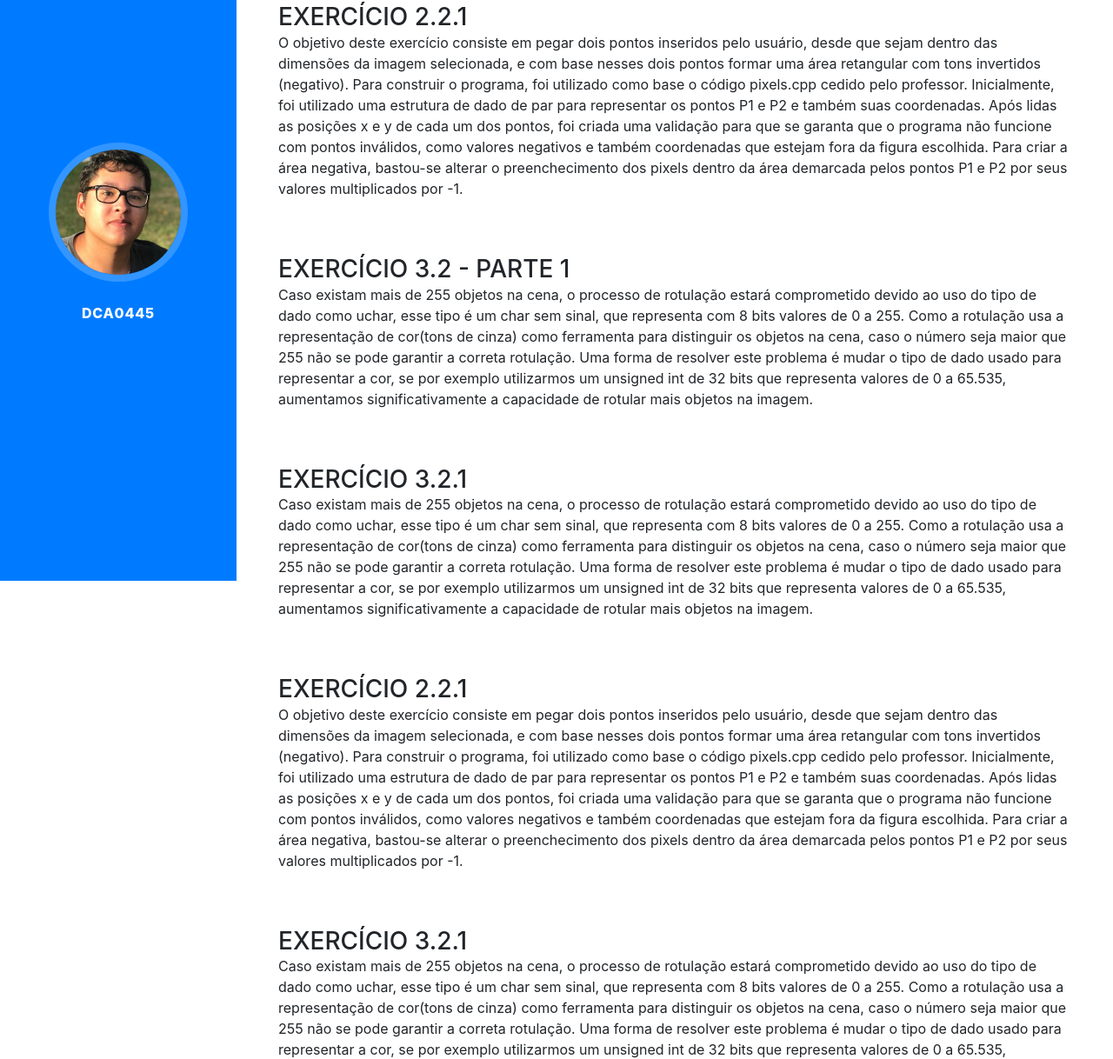
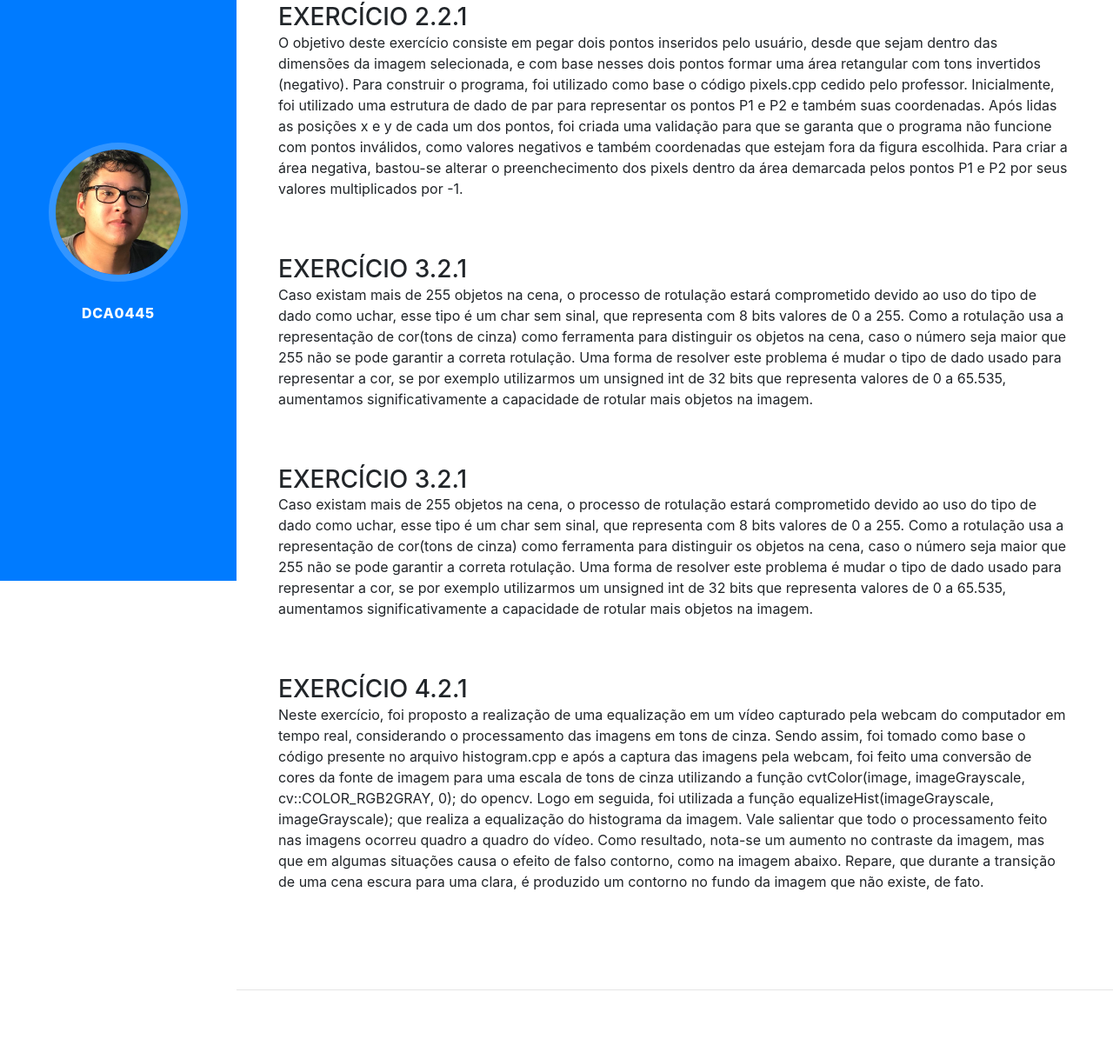
Before and after one commit to igorcbrito/igorcbrito.github.io, a website with bundled scripts: page dca0445.html in a window 1280 px wide. Shown: the part 132-1350 px from the top of the page at 87% size. After the commit the page ends 1271 px from the top, so only its background shows below. Built offline with nearby package versions, Linux system fonts and the light colour scheme; a web font is replaced by a local one.

Commit message:
Removidos os exercicios repetidos

```diff
--- a/dca0445.html
+++ b/dca0445.html
@@ -63,30 +63,11 @@
           </div>
         </div>
 
-        <div class="resume-item d-flex flex-column flex-md-row justify-content-between mb-5">
-          <div class="resume-content">
-            <h3 class="mb-0">Exercício 3.2 - parte 1</h3>
-            <p>Caso existam mais de 255 objetos na cena, o processo de rotulação estará comprometido devido ao uso do tipo de dado como uchar, esse tipo é um char sem sinal, que representa com 8 bits valores de 0 a 255. Como a rotulação usa a representação de cor(tons de cinza) como ferramenta para distinguir os objetos na cena, caso o número seja maior que 255 não se pode garantir a correta rotulação.
-                Uma forma de resolver este problema é mudar o tipo de dado usado para representar a cor, se por exemplo utilizarmos um unsigned int de 32 bits que representa valores de 0 a 65.535, aumentamos significativamente a capacidade de rotular mais objetos na imagem.</p>
-          </div>
-        </div>
-
        <div class="resume-item d-flex flex-column flex-md-row justify-content-between mb-5">
         <div class="resume-content">
           <h3 class="mb-0">Exercício 3.2.1</h3>
           <p>Caso existam mais de 255 objetos na cena, o processo de rotulação estará comprometido devido ao uso do tipo de dado como uchar, esse tipo é um char sem sinal, que representa com 8 bits valores de 0 a 255. Como a rotulação usa a representação de cor(tons de cinza) como ferramenta para distinguir os objetos na cena, caso o número seja maior que 255 não se pode garantir a correta rotulação.
               Uma forma de resolver este problema é mudar o tipo de dado usado para representar a cor, se por exemplo utilizarmos um unsigned int de 32 bits que representa valores de 0 a 65.535, aumentamos significativamente a capacidade de rotular mais objetos na imagem.</p>
-        </div>
-      </div>
-
-       <div class="resume-item d-flex flex-column flex-md-row justify-content-between mb-5">
-        <div class="resume-content">
-          <h3 class="mb-0">Exercício 2.2.1 </h3>
-          <p>O objetivo deste exercício consiste em pegar dois pontos inseridos pelo usuário, desde que sejam dentro das dimensões da imagem selecionada, e com base nesses dois pontos formar uma área retangular com tons invertidos (negativo). Para construir o programa, foi utilizado como base o código pixels.cpp cedido pelo professor.
-
-            Inicialmente, foi utilizado uma estrutura de dado de par para representar os pontos P1 e P2 e também suas coordenadas. Após lidas as posições x e y de cada um dos pontos, foi criada uma validação para que se garanta que o programa não funcione com pontos inválidos, como valores negativos e também coordenadas que estejam fora da figura escolhida.
-
-            Para criar a área negativa, bastou-se alterar o preenchecimento dos pixels dentro da área demarcada pelos pontos P1 e P2 por seus valores multiplicados por -1.</p>
         </div>
       </div>
 
```
